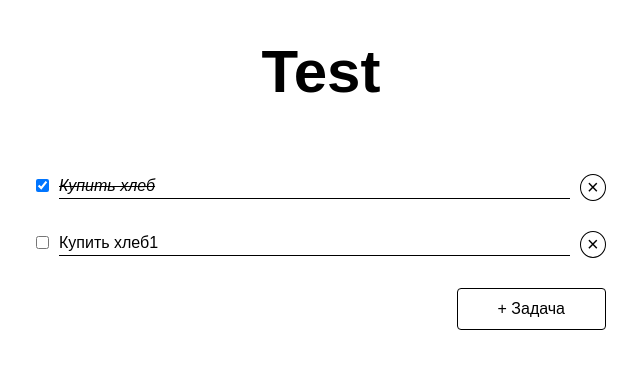
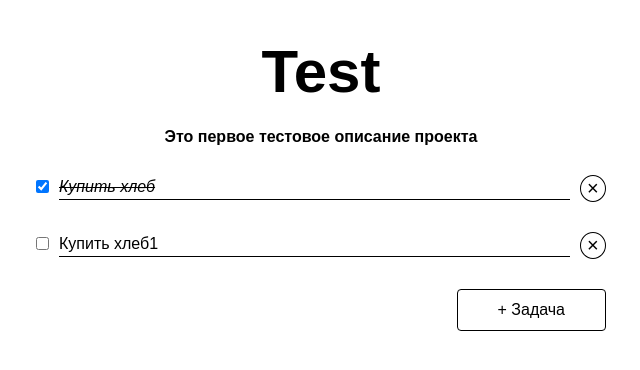
Before and after one commit to maxmytime/task.github.io, a React (Vite) app: page / in a window 1280 px wide. Shown: the top 370 px of the page, without its empty margins (319-959 px from the left). Built offline with nearby package versions, Linux system fonts and the light colour scheme; a web font is replaced by a local one.

Commit message:
Добавлено описание проекта

```diff
--- a/src/App.jsx
+++ b/src/App.jsx
@@ -6,6 +6,7 @@ import './app.sass'
 
 function App() {
     const [project, updateProject] = useState({title: 'Test',
+                                               description: 'Это первое тестовое описание проекта',
                                                tasksList: [
                                                     {content: 'Купить хлеб', completed: true, id: '1'},
                                                     {content: 'Купить хлеб1', completed: false, id: '2'}
@@ -38,10 +39,10 @@ function App() {
 
     function setTaskStatus(completed, id) {
         let newProject = {...project, tasksList: [
-            ...project.tasksList.map(task => task.id != id ? task : {
-                ...task, completed: !completed
-            })
-        ]};
+                            ...project.tasksList.map(task => task.id != id ? task : {
+                              ...task, completed: !completed
+                            })
+                        ]};
 
         updateProject(newProject);
 	}
@@ -54,8 +55,6 @@ function App() {
 
         updateProject(newProject);
     }
-
-    let title = project.title;
 
     let tasksList = project.tasksList.map((task) => <Task
                                             content={task.content}
@@ -74,7 +73,9 @@ function App() {
                         <h1 className="title title-h1 text-center task-title"
                             contentEditable="true"
                             suppressContentEditableWarning="true"
-                            onInput={addProjectName}>{title}</h1>
+                            onInput={addProjectName}>{project.title}
+                        </h1>
+                        <p className='title mb-30px text-center'>{project.description}</p>
                     </div>
                 </div>
                 <div className="row justify-content-center">
--- a/src/app.sass
+++ b/src/app.sass
@@ -1,2 +1,3 @@
 .task-title
     line-height: 1.4
+    margin-bottom: 15px
```
